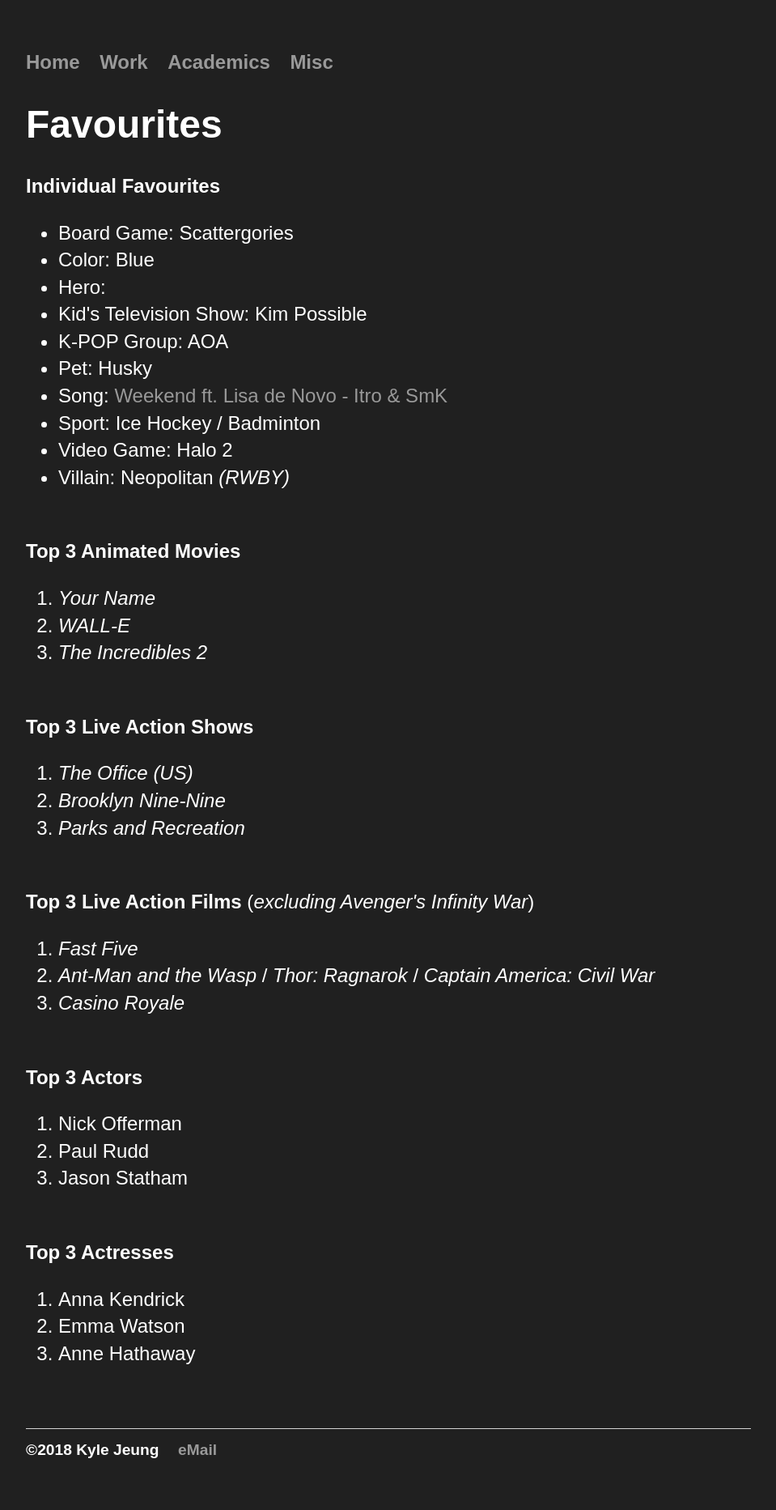
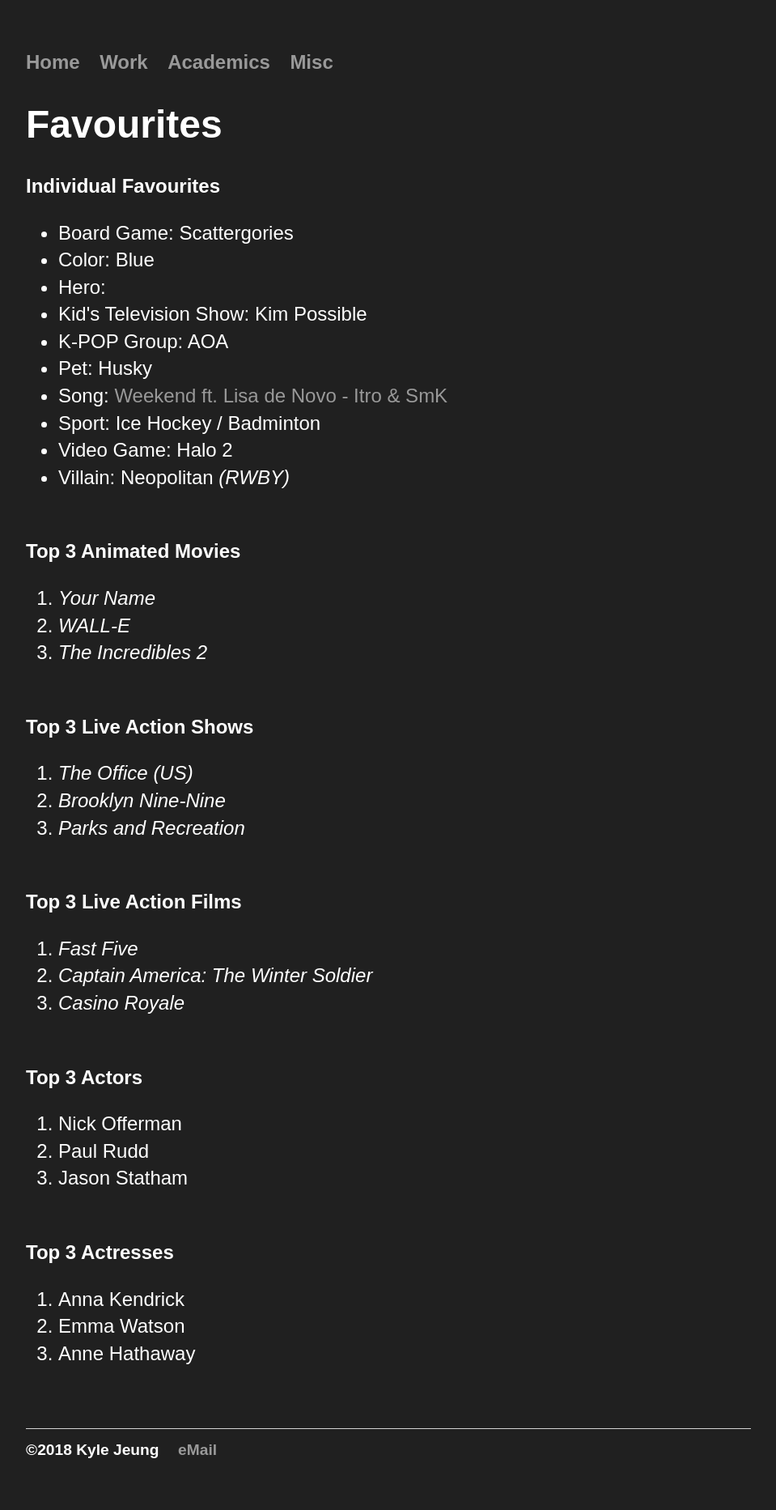
Before and after one commit to jeungkyle/portfolio, a Jekyll site: the page built from favourites/index.html, in a window 1280 px wide. Shown: the whole page at 81% size, without its empty margins (160-1119 px from the left). Built offline with Jekyll 4.4.1, drawn with Linux system fonts in a browser that asks for light colours.

Commit message:
Update index.html

```diff
--- a/favourites/index.html
+++ b/favourites/index.html
@@ -36,10 +36,10 @@
 		<li><i>Parks and Recreation</i></li>
 	</ol><br>
 <p>
-	<b>Top 3 Live Action Films</b> (<i>excluding Avenger's Infinity War</i>)<br>
+	<b>Top 3 Live Action Films</b><br>
 	<ol>
 		<li><i>Fast Five</i></li>
-		<li><i>Ant-Man and the Wasp</i> / <i>Thor: Ragnarok</i> / <i>Captain America: Civil War</i></li>
+		<li><i>Captain America: The Winter Soldier</i></li>
 		<li><i>Casino Royale</i></li>
 	</ol><br>
 <p>
```
